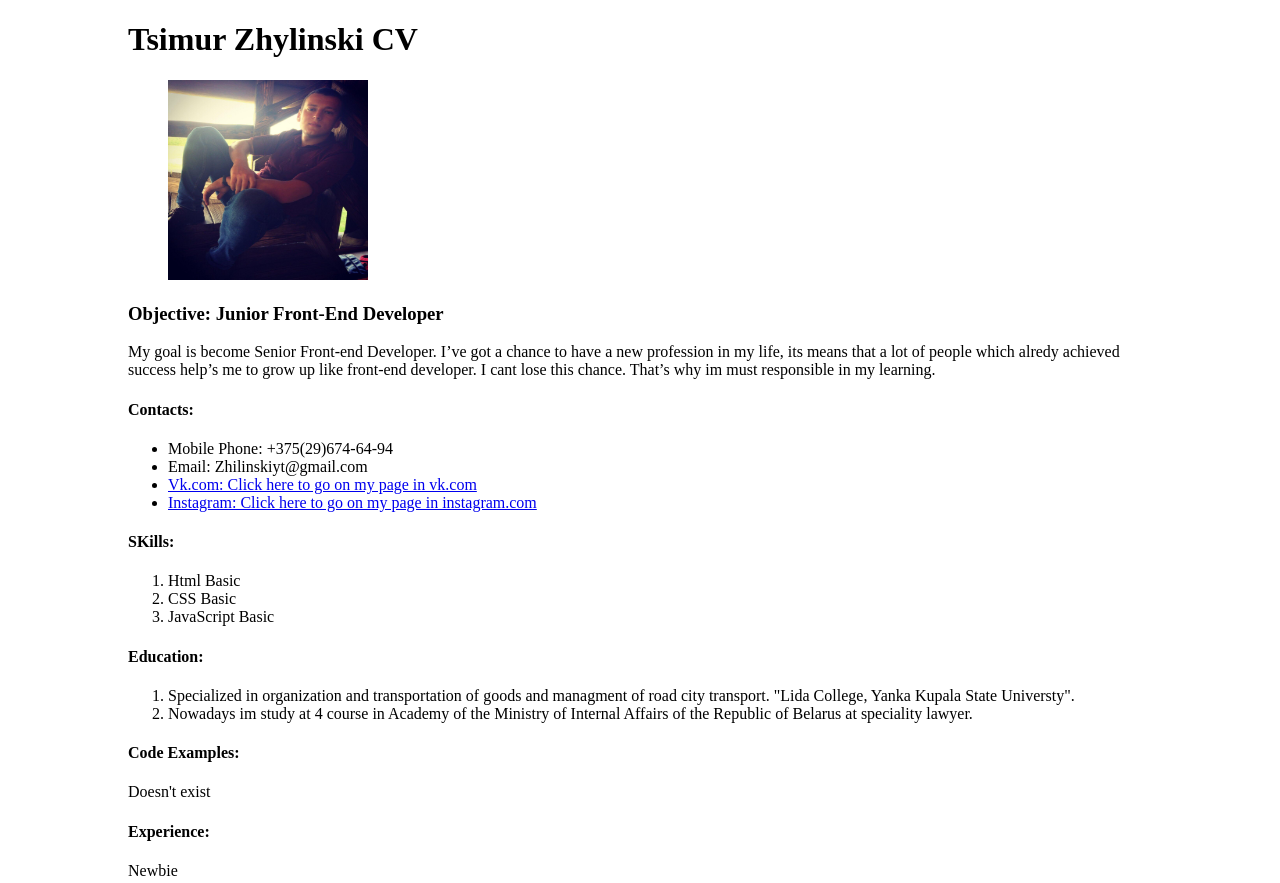
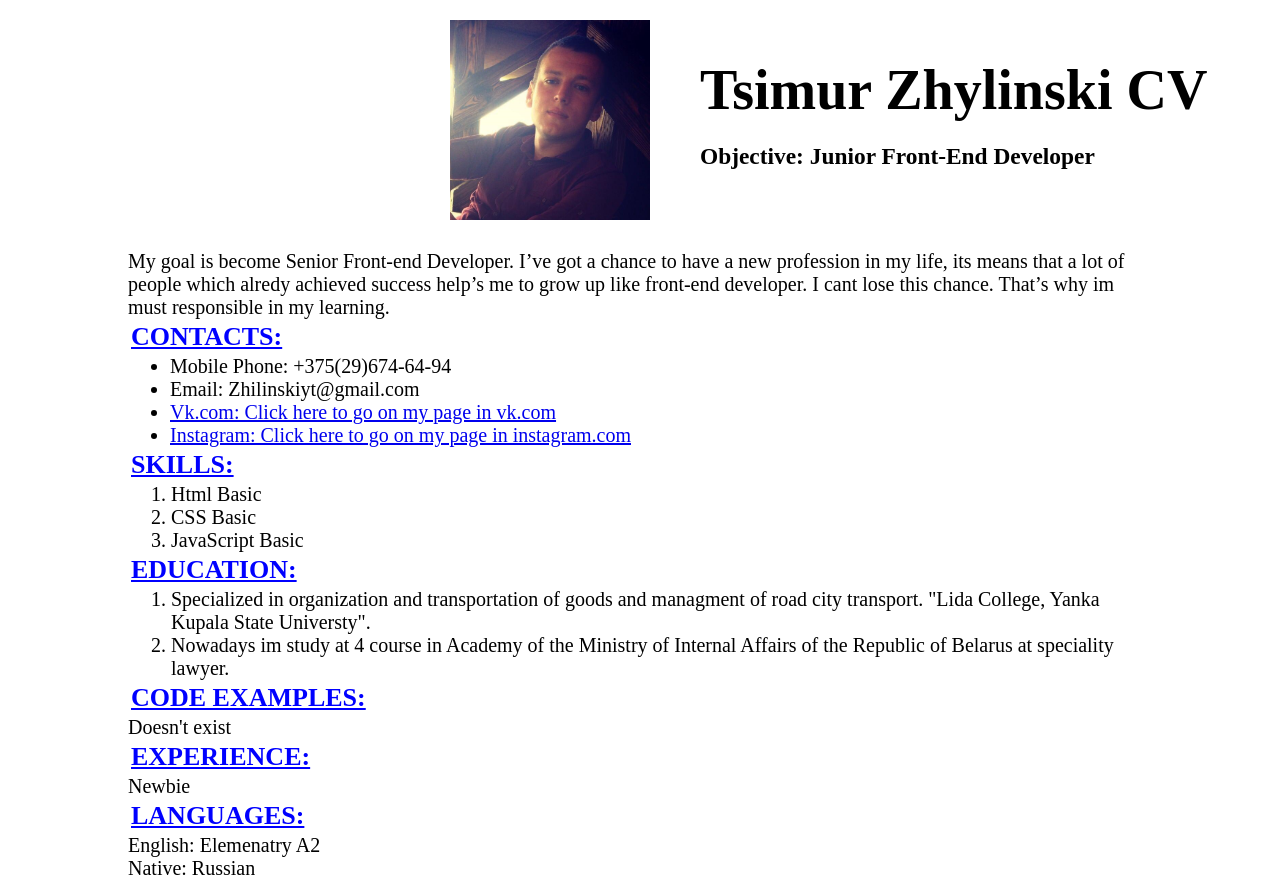
Before and after one commit to zhilinskiyt/rsschool-cv, a plain HTML site: page index.html in a window 1280 px wide. Shown: the top 883 px of the page. Drawn offline with Linux system fonts and the light colour scheme.

Commit message:
feat: add new photo, styles

```diff
--- a/index.html
+++ b/index.html
@@ -8,20 +8,20 @@
 </head>
 <main>
 <div class="wrapper">
-
     <header>
+        <div class="myname">
             <h1>Tsimur Zhylinski CV</h1>
+        </div>
     </header>
 
 <figure>
-    <img src="my_photo.jpg" alt="Моё фото" height="200" width="200">
+    <img class="photo" src="photo.png" alt="Моё фото" width="200" height="200">
 </figure>
 
 <article>
-    <h3>Objective: Junior Front-End Developer</h3>
-</article>
+    <div class="objective"><h3>Objective: Junior Front-End Developer</h3></div>
 
-
+<div class="textposition">
     <section>
         <p>My goal is become Senior Front-end Developer.
         I’ve got a chance to have a new profession in my life,
@@ -66,10 +66,13 @@
         <p>Newbie</p>
     </section>
 
+
     <section>
+        <div class="languages">
             <h4>Languages:</h4>
             <p>English: Elemenatry A2</p>
             <p>Native: Russian</p>
+        </div>
     </section>
 
 </main>
--- a/style.css
+++ b/style.css
@@ -1,4 +1,55 @@
-.wrapper{
+.wrapper {
   margin: auto;
   max-width: 1024px;
 }
+
+.photo {
+  position: absolute;
+  left: 450px;
+  top: 20px;
+}
+
+h4 {
+  color: blue;
+  font-size: 26px;
+  text-decoration: underline;
+  text-transform: uppercase;
+}
+
+p {
+  margin: 0px;
+}
+
+h4 {
+  margin: 3px;
+}
+
+ul {
+  margin: 2px;
+}
+
+ol {
+  margin: 3px;
+}
+
+.myname {
+  position: absolute;
+  left: 700px;
+  top: 20px;
+  font-size: 28px;
+}
+
+.objective {
+  position: absolute;
+  left: 700px;
+  top: 120px;
+  font-size: 20px;
+}
+
+.textposition {
+  position: absolute;
+  top: 250px;
+  margin: auto;
+  max-width: 1024px;
+  font-size: 20px;
+}
```
Also changed, not shown: photo.png (added). Lines whose indentation alone changed are shown as unchanged.
